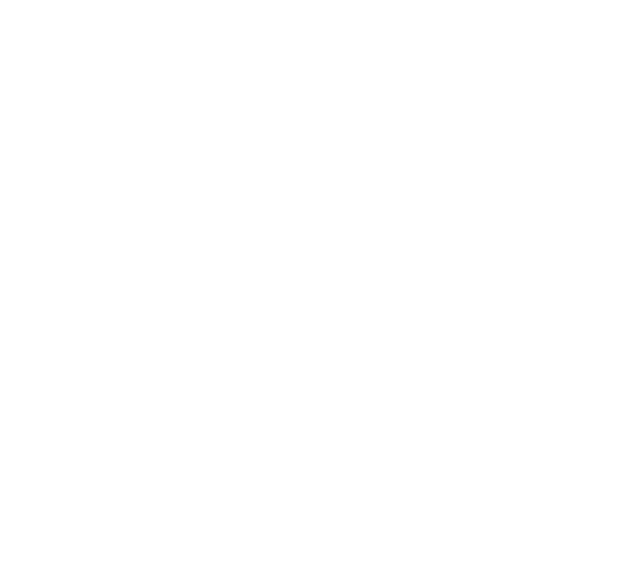
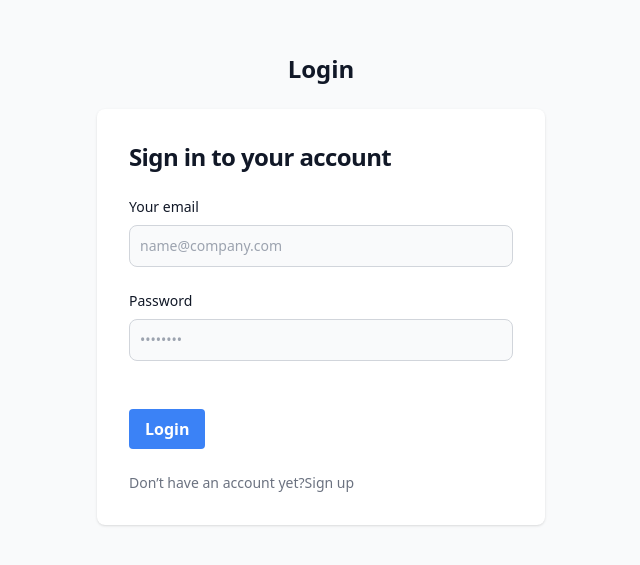
Before and after one commit to arivanantham100398/blog-client, a React app: page /login in a window 1280 px wide. Before the commit this address had no page. Shown: the part 111-676 px from the top of the page, without its empty margins (319-959 px from the left). Built offline with nearby package versions, Linux system fonts and the light colour scheme; the HTML template or start-up script is replaced by a standard one.

Commit message:
Updated axios and error handling

```diff
--- a/package.json
+++ b/package.json
@@ -9,6 +9,7 @@
     "preview": "vite preview"
   },
   "dependencies": {
+    "axios": "^1.3.4",
     "react": "^18.2.0",
     "react-dom": "^18.2.0",
     "react-router-dom": "^6.9.0"
--- a/src/App.jsx
+++ b/src/App.jsx
@@ -1,13 +1,16 @@
 import React from 'react'
 import { Route, Routes } from 'react-router-dom'
+import Home from './pages/Home'
 import Login from './pages/Login'
 import Register from './pages/Register'
+
 
 function App() {
   return (
     <div>
       <Routes>
-       <Route path='/' element={<Login/>}/>
+        <Route path='/' element={<Home/>}/>
+       <Route path='/login' element={<Login/>}/>
        <Route path='/register' element={<Register/>}/>
       </Routes>
     </div>
--- /dev/null
+++ b/src/pages/Home.jsx
@@ -0,0 +1,8 @@
+function Home(){
+    return(
+        <></>
+    )
+}
+
+
+export default Home
--- a/src/pages/Login.jsx
+++ b/src/pages/Login.jsx
@@ -1,11 +1,14 @@
+import axios from "axios";
 import React, { useState } from "react";
-import { Link } from "react-router-dom"
+import { Link, useNavigate } from "react-router-dom"
 
 function Login() {
+    const navigate = useNavigate()
     const [loginFormDetails, setLoginFormDetails] = useState({
         email: "",
         password: ""
     })
+    const [error, setError] = useState("")
     function inputHandler(e) {
         setLoginFormDetails({
             ...loginFormDetails,
@@ -13,21 +16,20 @@ function Login() {
         })
     }
 
-    function createAccount(e) {
+    async function loginAccount(e) {
         e.preventDefault()
-        fetch("http://1to21.com/api/auth/login", {
-            method: "POST",
-            headers: {
-                "Content-Type": "application/json",
-            },
-            body: JSON.stringify(loginFormDetails)
-        })
-            .then((res) => { return res.json()})
-            .then((data) => console.log(data))
+        try {
+            setError("")
+            const response = await axios.post("http://1to21.com/api/auth/login", loginFormDetails)
+            if (response.data.success) {
+                navigate("/")
+                localStorage.setItem("auth", JSON.stringify(response.data));
+            }
+        } catch (error) {
+            error.response && setError(error.response.data.message);
+        }
     }
 
-
-    console.log(loginFormDetails);
     return (
         <>
             <section className="bg-gray-50 dark:bg-gray-900">
@@ -53,11 +55,14 @@ function Login() {
                                         onChange={inputHandler}
                                         type="password" name="password" id="password" placeholder="••••••••" className="bg-gray-50 border border-gray-300 text-gray-900 sm:text-sm rounded-lg focus:ring-primary-600 focus:border-primary-600 block w-full p-2.5 dark:bg-gray-700 dark:border-gray-600 dark:placeholder-gray-400 dark:text-white dark:focus:ring-blue-500 dark:focus:border-blue-500" required="" />
                                 </div>
+                                <h1 className="my-5 text-red-700">
+                                    {error}
+                                </h1>
                                 <button className="bg-blue-500 hover:bg-blue-700 text-white font-bold py-2 px-4 rounded"
-                                onClick={createAccount}
-                            >
-                                Login
-                            </button><p className="text-sm font-light text-gray-500 dark:text-gray-400">
+                                    onClick={loginAccount}
+                                >
+                                    Login
+                                </button><p className="text-sm font-light text-gray-500 dark:text-gray-400">
                                     Don’t have an account yet?
                                     <Link to="/register" className="font-medium text-primary-600 hover:underline dark:text-primary-500">
                                         Sign up
--- a/src/pages/Register.jsx
+++ b/src/pages/Register.jsx
@@ -1,12 +1,15 @@
 import React, { useState } from "react";
-import { Link } from "react-router-dom";
+import { Link, useNavigate } from "react-router-dom";
+import axios from "axios"
 
 function Register() {
+    const navigate = useNavigate()
     const [formDetails, setFormDetails] = useState({
         name: "",
         email: "",
         password: ""
     })
+    const [error,setError]=useState("")
 
     function inputHandler(e) {
         setFormDetails({
@@ -15,20 +18,19 @@ function Register() {
         })
     }
 
-    function createAccount(e) {
+    async function createAccount(e) {
         e.preventDefault()
-        fetch("http://1to21.com/api/auth/register", {
-            method: "POST",
-            headers: {
-                "Content-Type": "application/json",
-            },
-            body: JSON.stringify(formDetails)
-        })
-            .then((res) => { return res.json()})
-            .then((data) => console.log(data))
+        try {
+            setError("")
+            const response = await axios.post("http://1to21.com/api/auth/register", formDetails)
+            if(response.data.success){
+                navigate("/login")
+            }
+        } catch (error) {
+            setError(error.response.data.message);
+        }
     }
 
-    console.log(formDetails);
     return (
         <section className="bg-gray-50 dark:bg-gray-900">
             <div className="flex flex-col items-center justify-center px-6 py-8 mx-auto md:h-screen lg:py-0">
@@ -60,6 +62,9 @@ function Register() {
                                 <input onChange={inputHandler}
                                     type="password" name="password" id="password" placeholder="••••••••" className="bg-gray-50 border border-gray-300 text-gray-900 sm:text-sm rounded-lg focus:ring-primary-600 focus:border-primary-600 block w-full p-2.5 dark:bg-gray-700 dark:border-gray-600 dark:placeholder-gray-400 dark:text-white dark:focus:ring-blue-500 dark:focus:border-blue-500" required="" />
                             </div>
+                            <h1 className="my-5 text-red-700">
+                                {error}
+                            </h1>
                             <button className="bg-blue-500 hover:bg-blue-700 text-white font-bold py-2 px-4 rounded"
                                 onClick={createAccount}
                             >
@@ -67,7 +72,7 @@ function Register() {
                             </button>
                             <p className="text-sm font-light text-gray-500 dark:text-gray-400">
                                 Already have an account?
-                                <Link to="/" className="font-medium text-primary-600 hover:underline dark:text-primary-500">Login here</Link>
+                                <Link to="/login" className="font-medium text-primary-600 hover:underline dark:text-primary-500">Login here</Link>
                             </p>
                         </form>
                     </div>
```
Also changed, not shown: 1 other file (tests, documents, lock files or other folders).
